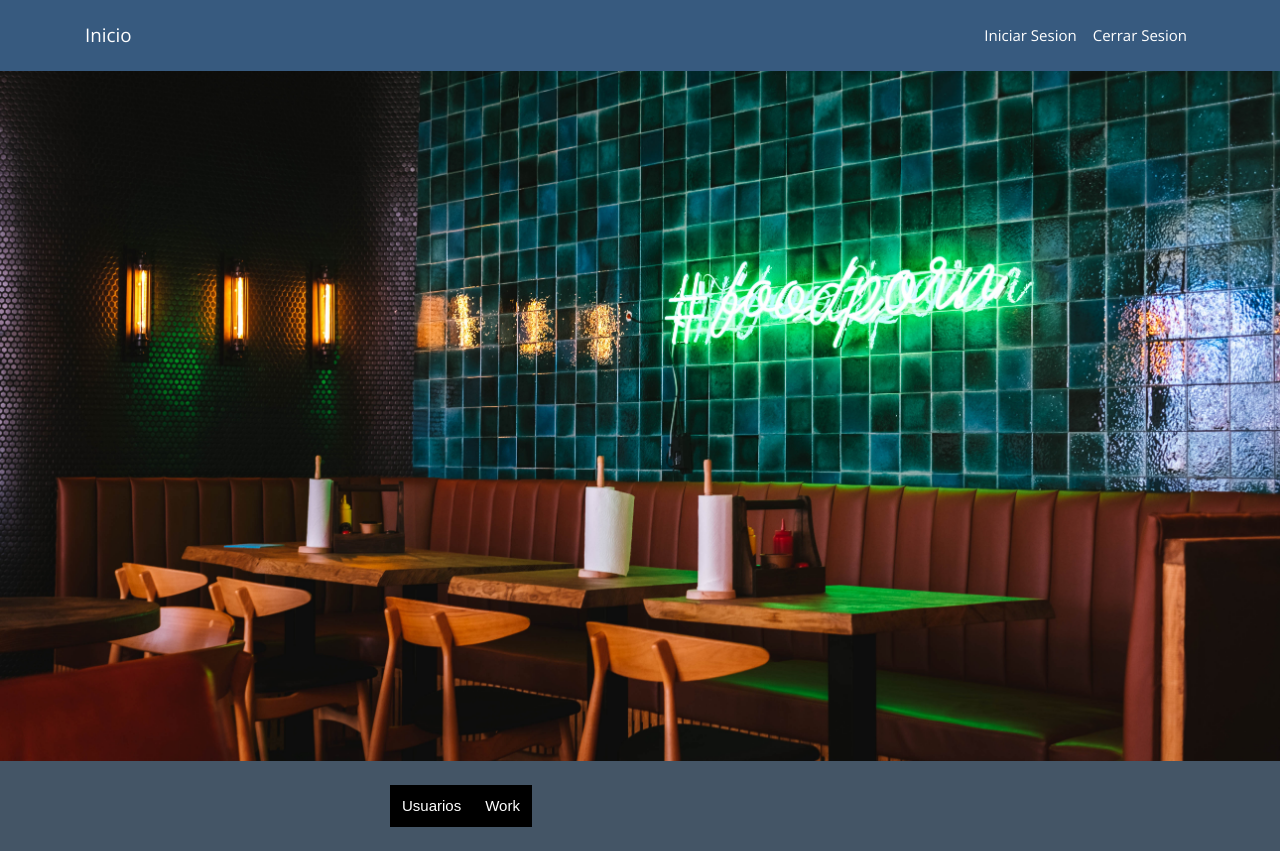
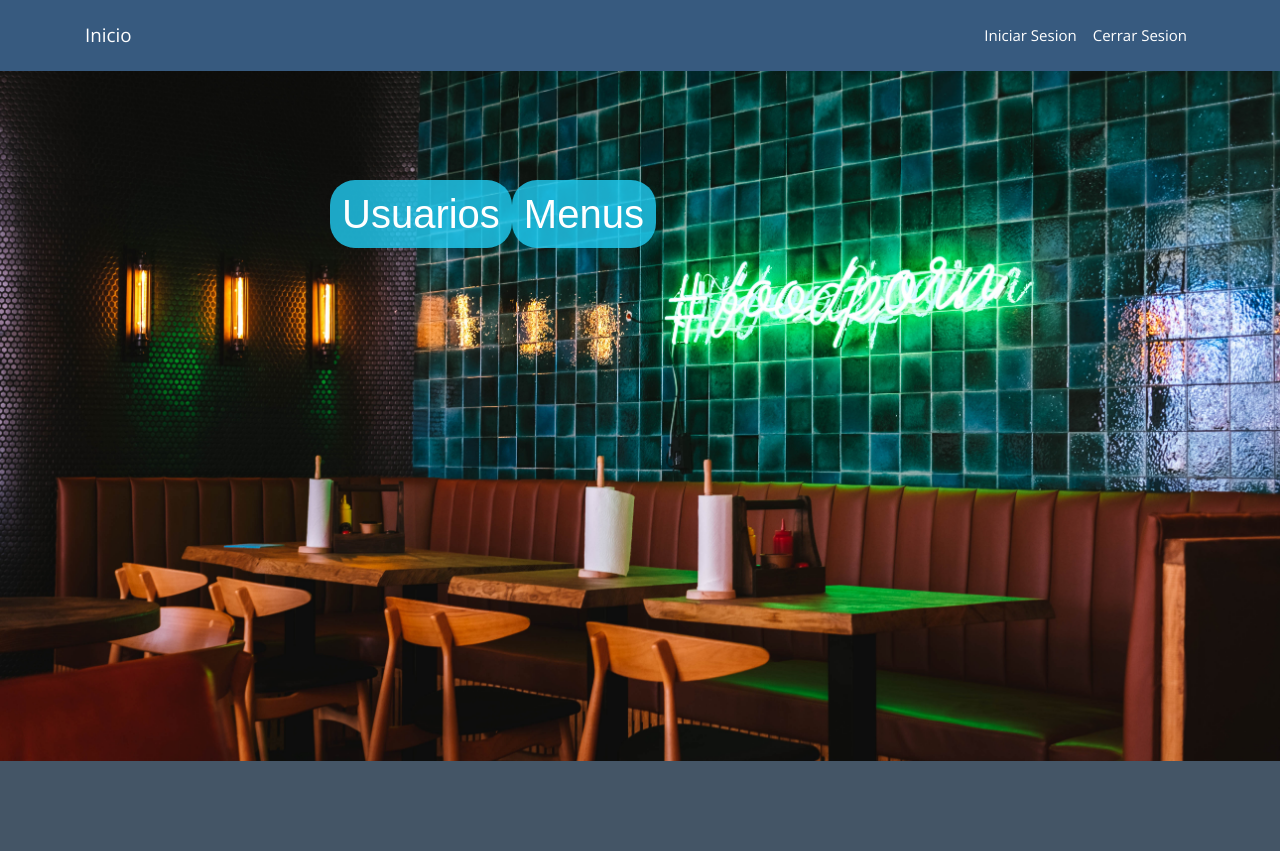
Before and after one commit to Ludin-Najera/Restaurante, an Angular app in the folder cliente/: page /perfil in a window 1280 px wide. After the commit the page ends 809 px from the top, so only its background shows below. Built offline with nearby package versions, Linux system fonts and the light colour scheme.

Commit message:
esta subiendo las partes

```diff
--- a/cliente/src/app/components/login/login.component.css
+++ b/cliente/src/app/components/login/login.component.css
@@ -17,6 +17,6 @@
 
 .container{
 
-    position: absolute;
+    position:absolute;
     top: 125px;
 }
--- a/cliente/src/app/components/perfil/perfil.component.css
+++ b/cliente/src/app/components/perfil/perfil.component.css
@@ -0,0 +1,71 @@
+
+
+
+  * {
+      margin:0px;
+      padding:0px;
+  }
+
+  #header {
+      margin:auto;
+      width:500px;
+      font-family:Arial, Helvetica, sans-serif;
+  }
+
+  ul, ol {
+      list-style:none;
+  }
+
+  .nav {
+      width:500px; /*Le establecemos un ancho*/
+      margin:0 auto; /*Centramos automaticamente*/
+  }
+
+  .nav > li {
+      float:left;
+  }
+
+  .nav li a {
+    background-color:rgba(33, 205, 244 ,0.8);
+      color:#fff;
+      text-decoration:none;
+      padding:10px 12px;
+      display:block;
+  }
+
+  .nav li a:hover {
+    background-color:rgba(241, 157, 13 ,0.7);
+
+
+  }
+
+  .nav li ul {
+      display:none;
+      position:absolute;
+      min-width:140px;
+  }
+
+  .nav li:hover > ul {
+      display:block;
+  }
+
+  .nav li ul li {
+      position:relative;
+  }
+
+  .nav li ul li ul {
+      right:-140px;
+      top:0px;
+  }
+
+.posicionamiento{
+
+    position:absolute;
+    top:180px;
+    right:450px;
+
+  }
+  .menus{
+    border-radius:25px;
+
+  }
--- a/cliente/src/app/components/perfil/perfil.component.html
+++ b/cliente/src/app/components/perfil/perfil.component.html
@@ -18,91 +18,36 @@
 
  -->
 
-
 <html>
 	<head>
 		<title>Menu Desplegable</title>
-		<style type="text/css">
-
-			* {
-				margin:0px;
-				padding:0px;
-			}
-
-			#header {
-				margin:auto;
-				width:500px;
-				font-family:Arial, Helvetica, sans-serif;
-			}
-
-			ul, ol {
-				list-style:none;
-			}
-
-			.nav {
-				width:500px; /*Le establecemos un ancho*/
-				margin:0 auto; /*Centramos automaticamente*/
-			}
-
-			.nav > li {
-				float:left;
-			}
-
-			.nav li a {
-				background-color:#000;
-				color:#fff;
-				text-decoration:none;
-				padding:10px 12px;
-				display:block;
-			}
-
-			.nav li a:hover {
-				background-color:#434343;
-			}
-
-			.nav li ul {
-				display:none;
-				position:absolute;
-				min-width:140px;
-			}
-
-			.nav li:hover > ul {
-				display:block;
-			}
-
-			.nav li ul li {
-				position:relative;
-			}
-
-			.nav li ul li ul {
-				right:-140px;
-				top:0px;
-			}
-
-		</style>
-
 	</head>
 	<body>
+
 		<div id="header">
-			<nav> <!-- Aqui estamos iniciando la nueva etiqueta nav -->
+			<div class = "posicionamiento">
+			<nav > <!-- Aqui estamos iniciando la nueva etiqueta nav -->
 				<ul class="nav">
-					<li><a>Usuarios</a>
+
+					<li ><a class ="menus" ><h2>Usuarios</h2></a>
 						<ul>
-							<li><a href="/crear_usuarios">Agregar Usuarios</a></li>
-							<li><a href="/editar_usuarios">Editar Usuarios</a></li>
+							<li><a class ="menus"href="/crear_usuarios">Agregar Usuarios</a></li>
+							<li><a class ="menus"href="/editar_usuarios">Editar Usuarios</a></li>
 						</ul>
 					</li>
-					<li><a href="">Work</a>
+					<li ><a class ="menus" ><h2>Menus</h2></a>
 						<ul>
-							<li><a href="">Submenu1</a></li>
-							<li><a href="">Submenu2</a></li>
-							<li><a href="">Submenu3</a></li>
-							<li><a href="">Submenu4</a></li>
+							<li><a class ="menus" href="">Desayuno</a></li>
+							<li><a class ="menus" href="">Almuerzo</a></li>
+							<li><a class ="menus" href="">cena</a></li>
+							<li><a class ="menus" href="">extras</a></li>
 						</ul>
 					</li>
 
 				</ul>
 			</nav><!-- Aqui estamos cerrando la nueva etiqueta nav -->
+
 		</div>
+	</div>
 	</body>
 </html>
```
